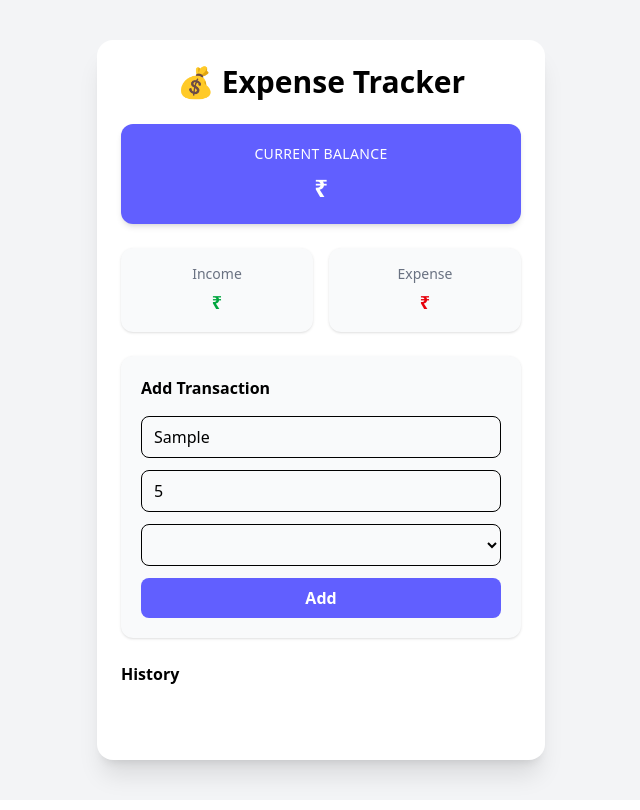
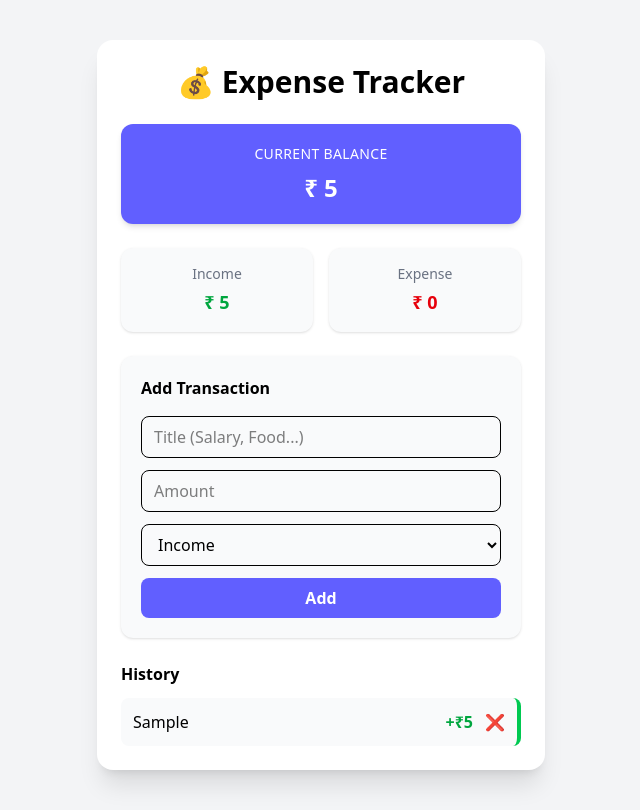
Before and after one commit to Nagendran05/Money_tracker_UI, a Vue app: page /dashboard in a window 1280 px wide. Both pictures are taken after typing "Sample", "5" into the empty fields and a click on the button "Add". Shown: the whole page, without its empty margins (319-959 px from the left). Built offline with nearby package versions, Linux system fonts and the light colour scheme.

Commit message:
Script Updated

```diff
--- a/src/components/Dashboard.vue
+++ b/src/components/Dashboard.vue
@@ -1,57 +1,57 @@
 <template>
-  <div class="min-h-screen bg-gray-100 flex justify-center py-10 px-4">
+  <div class="flex justify-center min-h-screen px-4 py-10 bg-gray-100">
 
-    <div class="w-full max-w-md bg-white shadow-xl rounded-2xl p-6">
+    <div class="w-full max-w-md p-6 bg-white shadow-xl rounded-2xl">
 
       <!-- Header -->
-      <h1 class="text-3xl font-bold text-center mb-6">
+      <h1 class="mb-6 text-3xl font-bold text-center">
         💰 Expense Tracker
       </h1>
 
       <!-- Balance -->
-      <div class="bg-indigo-500 text-white rounded-xl p-5 text-center mb-6 shadow-md">
-        <h3 class="text-sm uppercase tracking-wide">Current Balance</h3>
-        <h2 class="text-2xl font-bold mt-2">₹ {{ balance }}</h2>
+      <div class="p-5 mb-6 text-center text-white bg-indigo-500 shadow-md rounded-xl">
+        <h3 class="text-sm tracking-wide uppercase">Current Balance</h3>
+        <h2 class="mt-2 text-2xl font-bold">₹ {{ balance }}</h2>
       </div>
 
       <!-- Income & Expense -->
       <div class="flex justify-between gap-4 mb-6">
-        <div class="w-1/2 bg-gray-50 p-4 rounded-xl text-center shadow">
+        <div class="w-1/2 p-4 text-center shadow bg-gray-50 rounded-xl">
           <h4 class="text-sm text-gray-500">Income</h4>
-          <p class="text-green-600 font-bold text-lg mt-1">
+          <p class="mt-1 text-lg font-bold text-green-600">
             ₹ {{ income }}
           </p>
         </div>
 
-        <div class="w-1/2 bg-gray-50 p-4 rounded-xl text-center shadow">
+        <div class="w-1/2 p-4 text-center shadow bg-gray-50 rounded-xl">
           <h4 class="text-sm text-gray-500">Expense</h4>
-          <p class="text-red-600 font-bold text-lg mt-1">
+          <p class="mt-1 text-lg font-bold text-red-600">
             ₹ {{ expense }}
           </p>
         </div>
       </div>
 
       <!-- Add Transaction -->
-      <div class="bg-gray-50 p-5 rounded-xl shadow mb-6">
-        <h3 class="font-semibold mb-4">Add Transaction</h3>
+      <div class="p-5 mb-6 shadow bg-gray-50 rounded-xl">
+        <h3 class="mb-4 font-semibold">Add Transaction</h3>
 
         <input
           type="text"
           v-model="title"
           placeholder="Title (Salary, Food...)"
-          class="w-full mb-3 px-3 py-2 border rounded-lg focus:outline-none focus:ring-2 focus:ring-indigo-400"
+          class="w-full px-3 py-2 mb-3 border rounded-lg focus:outline-none focus:ring-2 focus:ring-indigo-400"
         />
 
         <input
           type="number"
           v-model="amount"
           placeholder="Amount"
-          class="w-full mb-3 px-3 py-2 border rounded-lg focus:outline-none focus:ring-2 focus:ring-indigo-400"
+          class="w-full px-3 py-2 mb-3 border rounded-lg focus:outline-none focus:ring-2 focus:ring-indigo-400"
         />
 
         <select
           v-model="type"
-          class="w-full mb-3 px-3 py-2 border rounded-lg focus:outline-none focus:ring-2 focus:ring-indigo-400"
+          class="w-full px-3 py-2 mb-3 border rounded-lg focus:outline-none focus:ring-2 focus:ring-indigo-400"
         >
           <option value="income">Income</option>
           <option value="expense">Expense</option>
@@ -59,7 +59,7 @@
 
         <button
           @click="addTransaction"
-          class="w-full bg-indigo-500 hover:bg-indigo-600 text-white py-2 rounded-lg font-semibold transition"
+          class="w-full py-2 font-semibold text-white transition bg-indigo-500 rounded-lg hover:bg-indigo-600"
         >
           Add
         </button>
@@ -67,13 +67,13 @@
 
       <!-- History -->
       <div>
-        <h3 class="font-semibold mb-3">History</h3>
+        <h3 class="mb-3 font-semibold">History</h3>
 
         <ul class="space-y-3">
           <li
             v-for="(item, index) in transactions"
             :key="index"
-            class="flex justify-between items-center bg-gray-50 p-3 rounded-lg border-r-4"
+            class="flex items-center justify-between p-3 border-r-4 rounded-lg bg-gray-50"
             :class="item.type === 'income' ? 'border-green-500' : 'border-red-500'"
           >
             <span class="font-medium">
@@ -90,7 +90,7 @@
 
               <button
                 @click="remove(index)"
-                class="text-gray-400 hover:text-red-500 transition"
+                class="text-gray-400 transition hover:text-red-500"
               >
                 ❌
               </button>
@@ -102,3 +102,50 @@
     </div>
   </div>
 </template>
+
+<script>
+export default {
+  name: "Dashboard",
+  data() {
+    return {
+    title: "",
+    amount: "",
+    type: "income",
+    transactions: []
+    };
+  },
+    computed: {
+      income() {
+        return this.transactions
+        .filter(t => t.type === "income")
+        .reduce((a, b) => a + Number(b.amount), 0);
+      },
+
+    expense() {
+      return this.transactions
+      .filter(t => t.type === "expense")
+      .reduce((a, b) => a + Number(b.amount), 0);
+    },
+
+    balance() {
+       return this.income - this.expense;
+      }
+    },
+    methods: {
+      addTransaction() {
+        if (!this.title || !this.amount) {
+          alert("Fill all fields"); return;
+        }
+        this.transactions.push({ title: this.title, amount: this.amount, type: this.type });
+
+         this.title = "";
+         this.amount = "";
+         this.type = "income";
+         },
+
+         remove(index) {
+          this.transactions.splice(index, 1);
+          }
+    }
+  };
+</script>
--- a/src/components/LoginPage.vue
+++ b/src/components/LoginPage.vue
@@ -1,8 +1,8 @@
 <template>
-  <div class="min-h-screen flex items-center justify-center bg-gradient-to-r from-indigo-500 to-purple-600">
+  <div class="flex items-center justify-center min-h-screen bg-linear-to-r from-indigo-500 to-purple-600">
 
-    <div class="w-[350px] bg-white p-8 rounded-xl shadow-2xl text-center">
-      <h2 class="text-2xl font-bold mb-6 text-gray-700">Login</h2>
+    <div class="w-87.5  p-8 rounded-xl  text-center">
+      <h2 class="mb-6 text-2xl font-bold text-gray-700">Welcome To <br> <span>Money Tracker</span> </h2>
 
       <form @submit.prevent="login" class="space-y-4">
 
@@ -13,7 +13,7 @@
             v-model="phone"
             placeholder="Enter Phone Number"
             required
-            class="w-full px-4 py-2 border border-gray-300 rounded-lg focus:outline-none focus:ring-2 focus:ring-indigo-400"
+            class="w-full px-4 py-2 border border-gray-100 rounded-lg focus:outline-none focus:ring-2 focus:ring-indigo-400"
           />
         </div>
 
@@ -24,7 +24,7 @@
             v-model="password"
             placeholder="Enter Password"
             required
-            class="w-full px-4 py-2 border border-gray-300 rounded-lg focus:outline-none focus:ring-2 focus:ring-indigo-400"
+            class="w-full px-4 py-2 border border-gray-100 rounded-lg focus:outline-none focus:ring-2 focus:ring-indigo-400"
           />
         </div>
 
@@ -32,13 +32,13 @@
         <button
           type="submit"
           :disabled="loading"
-          class="w-full py-2 bg-indigo-500 hover:bg-indigo-600 text-white font-semibold rounded-lg transition duration-300 disabled:bg-gray-400"
+          class="w-full py-2 font-semibold text-white transition duration-300 bg-linear-to-r from-indigo-500 to-purple-600"
         >
           {{ loading ? 'Logging in...' : 'Login' }}
         </button>
 
         <!-- Error -->
-        <p v-if="error" class="text-red-500 text-sm mt-2">
+        <p v-if="error" class="mt-2 text-sm text-red-500">
           {{ error }}
         </p>
 
```
